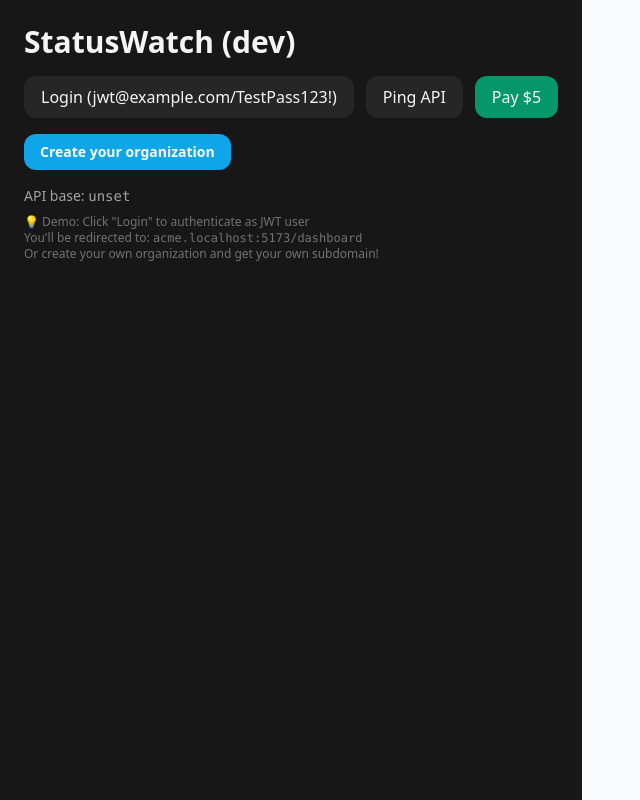
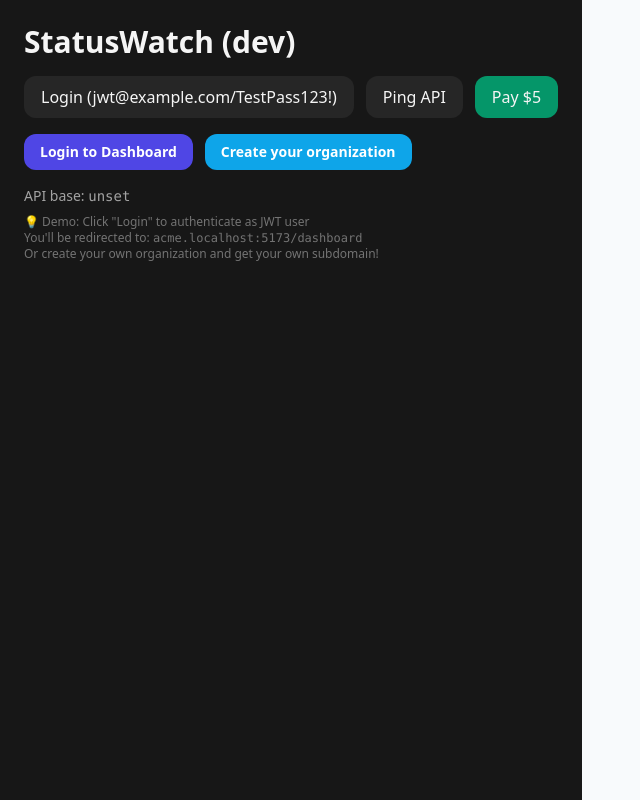
Before and after one commit to KontentWave/django-statuswatch, a React (Vite) app in the folder frontend/: page / in a window 1280 px wide. Shown: the whole page, without its empty margins (0-640 px from the left). Built offline with nearby package versions, Linux system fonts and the light colour scheme; no server answers.

Commit message:
chores: URLs sanitizing

```diff
--- a/frontend/src/App.tsx
+++ b/frontend/src/App.tsx
@@ -1,7 +1,42 @@
+import { useEffect } from "react";
 import Providers from "@/app/providers";
 import { AppRouter } from "@/app/router";
+import { api } from "@/lib/api";
+
+/**
+ * Check if we're on a subdomain (potential tenant)
+ */
+function hasSubdomain(): boolean {
+  const hostname = window.location.hostname;
+  return hostname !== "localhost" && hostname !== "127.0.0.1";
+}
+
+/**
+ * Validate tenant subdomain exists, redirect to public domain if not
+ */
+async function validateTenantSubdomain() {
+  if (!hasSubdomain()) {
+    return; // On public domain, no validation needed
+  }
+
+  try {
+    // Try to ping the API - invalid tenants will fail
+    await api.get("/ping/");
+    // If successful, tenant exists - continue normally
+  } catch {
+    // Invalid tenant subdomain - redirect to public domain
+    console.warn(
+      "Invalid tenant subdomain detected, redirecting to public domain"
+    );
+    window.location.href = `${window.location.protocol}//localhost:${window.location.port}/`;
+  }
+}
 
 export default function App() {
+  useEffect(() => {
+    validateTenantSubdomain();
+  }, []);
+
   return (
     <Providers>
       <AppRouter />
--- a/frontend/src/app/router.tsx
+++ b/frontend/src/app/router.tsx
@@ -13,6 +13,31 @@ import BillingPage from "@/pages/Billing";
 import BillingSuccessPage from "@/pages/BillingSuccess";
 import BillingCancelPage from "@/pages/BillingCancel";
 import { getAccessToken } from "@/lib/auth";
+
+/**
+ * Check if current domain is the public domain (not a tenant subdomain)
+ */
+function isPublicDomain(): boolean {
+  const hostname = window.location.hostname;
+  return hostname === "localhost" || hostname === "127.0.0.1";
+}
+
+/**
+ * Route guard for public domain - only allow /, /login, and /register
+ */
+function guardPublicDomain(pathname: string) {
+  if (!isPublicDomain()) {
+    return; // Allow all routes on tenant subdomains
+  }
+
+  const allowedPaths = ["/", "/login", "/register"];
+  if (!allowedPaths.includes(pathname)) {
+    throw redirect({
+      to: "/",
+      replace: true,
+    });
+  }
+}
 
 const rootRoute = createRootRoute();
 const indexRoute = createRoute({
@@ -34,6 +59,10 @@ const authenticatedRoute = createRoute({
   getParentRoute: () => rootRoute,
   id: "authenticated",
   beforeLoad: ({ location }) => {
+    // First check if we're on public domain trying to access protected routes
+    guardPublicDomain(location.pathname);
+
+    // Then check authentication
     if (getAccessToken()) {
       return;
     }
@@ -71,6 +100,19 @@ const billingCancelRoute = createRoute({
   component: BillingCancelPage,
 });
 
+// Catch-all route for undefined paths
+const notFoundRoute = createRoute({
+  getParentRoute: () => rootRoute,
+  path: "*",
+  beforeLoad: () => {
+    throw redirect({
+      to: "/",
+      replace: true,
+    });
+  },
+  component: () => null, // This won't render due to redirect
+});
+
 const routeTree = rootRoute.addChildren([
   indexRoute,
   registerRoute,
@@ -81,9 +123,17 @@ const routeTree = rootRoute.addChildren([
     billingSuccessRoute,
     billingCancelRoute,
   ]),
+  notFoundRoute, // Must be last
 ]);
 
-const router = createRouter({ routeTree });
+const router = createRouter({
+  routeTree,
+  defaultNotFoundComponent: () => {
+    // Redirect to home on any not-found route
+    window.location.href = "/";
+    return null;
+  },
+});
 
 declare module "@tanstack/react-router" {
   interface Register {
--- a/frontend/src/pages/Home.tsx
+++ b/frontend/src/pages/Home.tsx
@@ -128,7 +128,14 @@ export default function Home() {
           </button>
         </div>
 
-        <div>
+        <div className="flex gap-3">
+          <Link
+            to="/login"
+            className="inline-flex items-center gap-2 rounded-xl bg-indigo-600 px-4 py-2 text-sm font-semibold text-white hover:bg-indigo-500"
+          >
+            Login to Dashboard
+          </Link>
+
           <Link
             to="/register"
             className="inline-flex items-center gap-2 rounded-xl bg-sky-500 px-4 py-2 text-sm font-semibold text-white hover:bg-sky-400"
```
